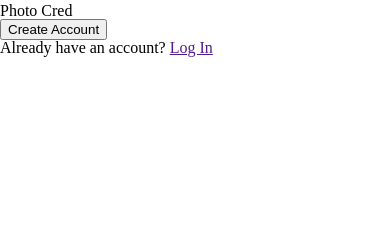
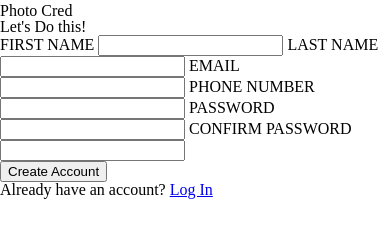
Before and after one commit to Pragmatical-Programmer/signup-form, a plain HTML site: page index.html in a window 390 px wide. Shown: the part 29-266 px from the top of the page. Drawn offline with Linux system fonts and the light colour scheme.

Commit message:
Add signup form and regex for phone number input

```diff
--- a/index.html
+++ b/index.html
@@ -10,17 +10,35 @@
 <body>
     <div id="left">
         <div class="title-container">
-            <img alt="logo" />
+            <img alt="logo" src=""/>
             <h1>Title</h1>
         </div>
         <p>Photo Cred</p>
     </div>
     <div id="right">
         <div id="top"></div>
-        <div id="mid"></div>
+        <div id="mid">
+            <h2>Let's Do this!</h2>
+            <form id="createAccountForm" action="#" method="get">
+                <label for="firstName">FIRST NAME</label>
+                <input name="firstName" id="firstName" type="text" required>
+                <label for="lastName">LAST NAME</label>
+                <input name="lastName" id="lastName" type="text" required>
+                <label for="email">EMAIL</label>
+                <input name="email" id="email" type="email" required>
+                <label for="phoneNumber">PHONE NUMBER</label>
+                <!-- the pattern matches a 888-888-888 -->
+                <input name="phoneNumber" id="phoneNumber" type="tel" pattern="^(\(\+\d{1,3}\))?(\d{3}-){2}\d{4}(\/\d{3,4})?$" required>
+                <label for="password">PASSWORD</label>
+                <input name="password" id="password" type="password" required>
+                <!-- in order to confirm password need to use javascript -->
+                <label for="confirmPassword">CONFIRM PASSWORD</label>
+                <input name="confirmPassword" id="confirmPassword" type="password" required>
+            </form>
+        </div>
         <div id="bottom">
-            <button>Create Account</button>
-            <p>Already have an account? <a href="">Log In</a></p>
+            <button form="createAccountForm" type="submit">Create Account</button>
+            <p>Already have an account? <a href="#">Log In</a></p>
         </div>
     </div>
 </body>
```
